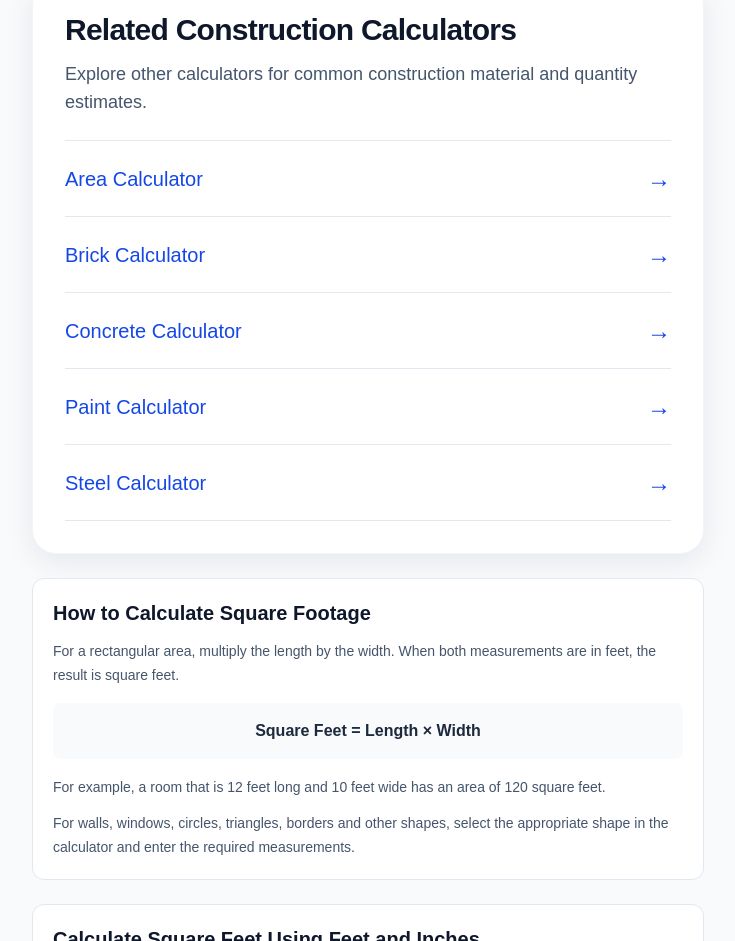
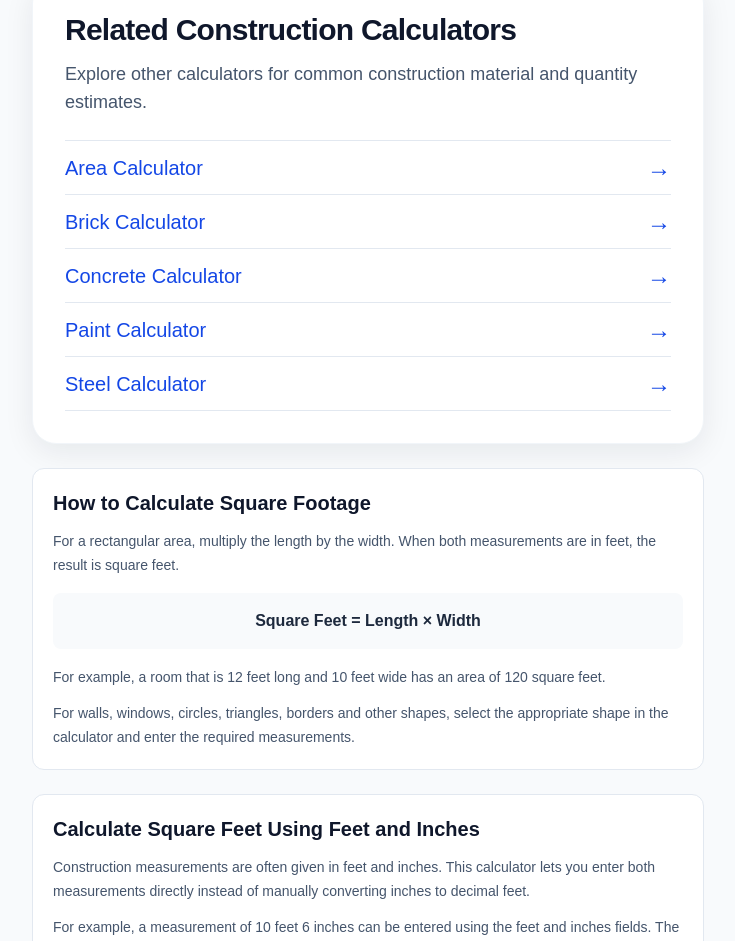
Before and after one commit to km7max-cmd/cornerspan, a Next.js app: page /calculators/square-footage in a window 1280 px wide. Shown: the part 1677-2618 px from the top of the page, without its empty margins (272-1007 px from the left). Built offline with nearby package versions, Linux system fonts and the light colour scheme; no server answers.

Commit message:
Adjust minimum height of related calculators links
Reduced the minimum height of related calculators links from 76px to 54px for better layout.

```diff
--- a/app/calculators/components/RelatedCalculators.tsx
+++ b/app/calculators/components/RelatedCalculators.tsx
@@ -222,7 +222,7 @@ export default function RelatedCalculators({
           <Link
             key={calculator.slug}
             href={`/calculators/${calculator.slug}`}
-            className="group flex min-h-[76px] items-center justify-between border-b border-slate-200 py-4 text-left transition-colors hover:bg-slate-50"
+            className="group flex min-h-[54px] items-center justify-between border-b border-slate-200 py-2 text-left transition-colors hover:bg-slate-50"
           >
             <span className="text-lg font-medium text-blue-700 group-hover:text-blue-800 sm:text-xl">
               {calculator.name}
```
